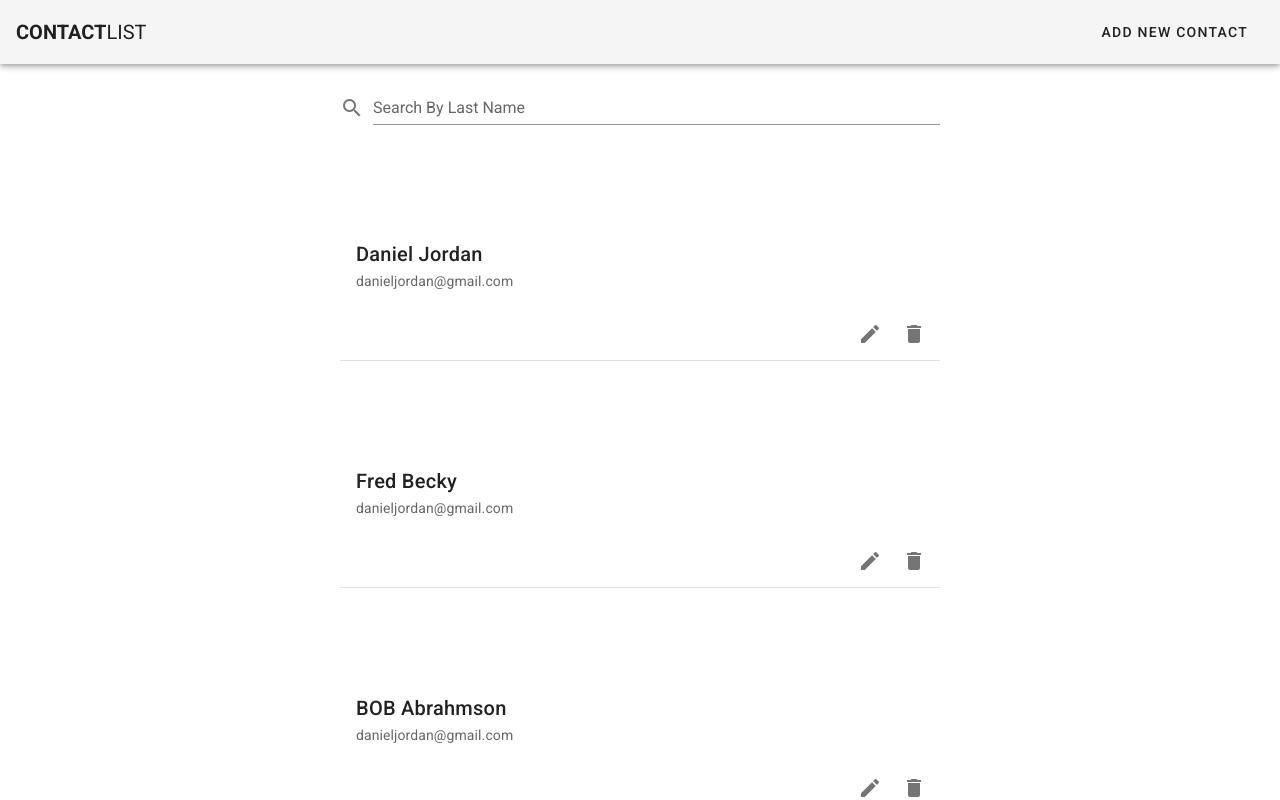
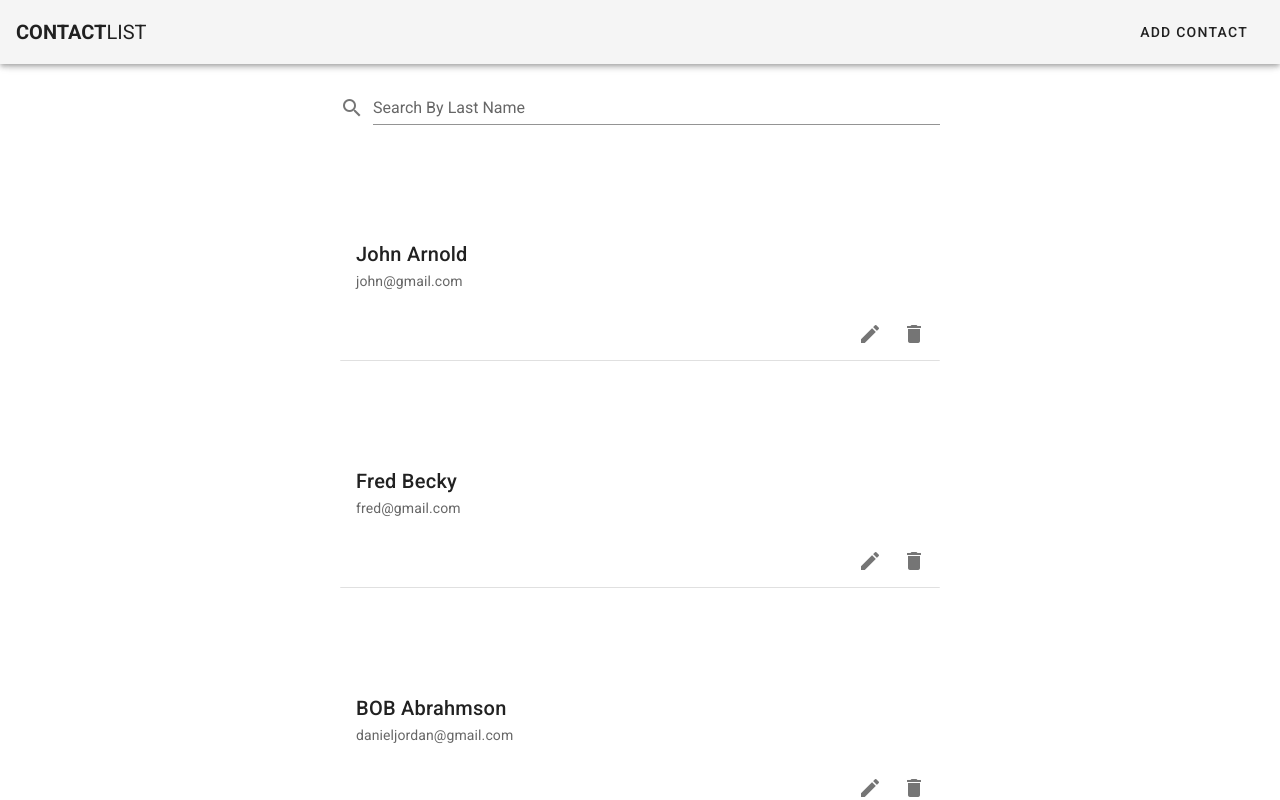
Before and after one commit to danielmjordan/contact-list-app, a Vue app: page / in a window 1280 px wide. Shown: the top 800 px of the page. Built offline with nearby package versions, Linux system fonts and the light colour scheme.

Commit message:
All but edit functionality completed

```diff
--- a/src/App.vue
+++ b/src/App.vue
@@ -6,7 +6,7 @@
       >
       <v-spacer></v-spacer>
       <v-btn @click="showForm = !showForm" text>
-        {{ showForm ? 'hide form' : 'Add new contact' }}
+        {{ showForm ? 'View contacts' : 'Add contact' }}
       </v-btn>
     </v-app-bar>
 
--- a/src/data/sampleData.js
+++ b/src/data/sampleData.js
@@ -1,9 +1,9 @@
 const sampleData = [
   {
     id: 1,
-    firstName: 'Daniel',
-    lastName: 'Jordan',
-    email: 'danieljordan@gmail.com',
+    firstName: 'John',
+    lastName: 'Arnold',
+    email: 'john@gmail.com',
     company: 'Galvanize',
     notes:
       'Lorem ipsum dolor sit amet, consectetur adipiscing elit, sed do eiusmod tempor incididunt ut labore et dolore magna aliqua. Ut enim ad minim veniam, quis nostrud exercitation ullamco laboris nisi ut aliquip ex ea commodo consequat. Duis aute irure dolor in reprehenderit in voluptate velit esse cillum dolore eu fugiat nulla pariatur. Excepteur sint occaecat cupidatat non proident, sunt in culpa qui officia deserunt mollit anim id est laborum.',
@@ -12,7 +12,7 @@ const sampleData = [
     id: 2,
     firstName: 'Fred',
     lastName: 'Becky',
-    email: 'danieljordan@gmail.com',
+    email: 'fred@gmail.com',
     company: 'AppOmni',
     notes:
       'Ut enim ad minim veniam, quis nostrud exercitation ullamco laboris nisi ut aliquip ex ea commodo consequat. Duis aute irure dolor in reprehenderit in voluptate velit esse cillum dolore eu fugiat nulla pariatur. Excepteur sint occaecat cupidatat non proident, sunt in culpa qui officia deserunt mollit anim id est laborum.',
```
